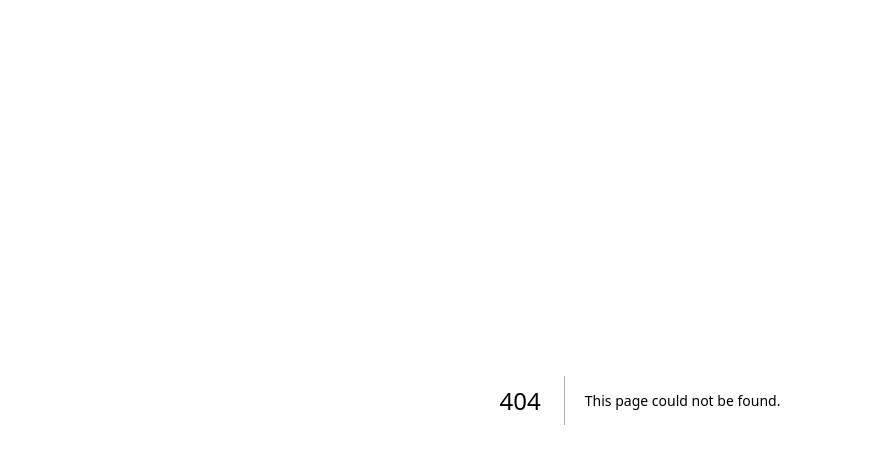
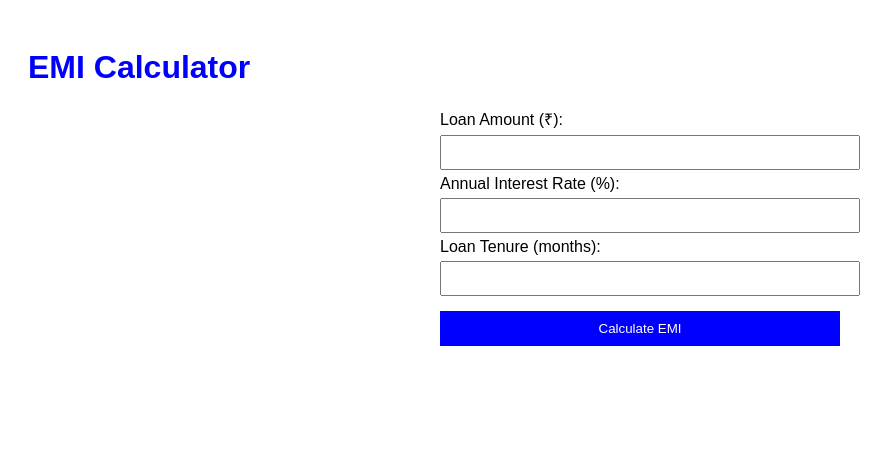
Before and after one commit to rohan9424/Finwealth, a Next.js app: page /emi-calculator in a window 1280 px wide. Before the commit this address had no page. Shown: the top 464 px of the page, without its empty margins (0-893 px from the left). Built offline with nearby package versions, Linux system fonts and the light colour scheme.

Commit message:
Create emi-calculator.js

```diff
--- /dev/null
+++ b/pages/emi-calculator.js
@@ -0,0 +1,84 @@
+import { useState } from "react";
+import Head from "next/head";
+
+export default function EmiCalculator() {
+  const [principal, setPrincipal] = useState("");
+  const [rate, setRate] = useState("");
+  const [months, setMonths] = useState("");
+  const [emi, setEmi] = useState(null);
+
+  const calculateEmi = () => {
+    const p = parseFloat(principal);
+    const r = parseFloat(rate) / 12 / 100;
+    const n = parseInt(months);
+
+    if (!p || !r || !n) {
+      alert("Please enter all values correctly!");
+      return;
+    }
+
+    const emiValue = (p * r * Math.pow(1 + r, n)) / (Math.pow(1 + r, n) - 1);
+    setEmi(emiValue.toFixed(2));
+  };
+
+  return (
+    <div style={{ fontFamily: "Arial, sans-serif", padding: "20px" }}>
+      <Head>
+        <title>EMI Calculator - Finwealth</title>
+        <meta
+          name="description"
+          content="Calculate your monthly EMI easily with Finwealth's EMI Calculator."
+        />
+      </Head>
+
+      <h1 style={{ color: "blue" }}>EMI Calculator</h1>
+
+      <div style={{ maxWidth: "400px", margin: "auto" }}>
+        <label>Loan Amount (₹):</label>
+        <input
+          type="number"
+          value={principal}
+          onChange={(e) => setPrincipal(e.target.value)}
+          style={{ width: "100%", padding: "8px", margin: "5px 0" }}
+        />
+
+        <label>Annual Interest Rate (%):</label>
+        <input
+          type="number"
+          value={rate}
+          onChange={(e) => setRate(e.target.value)}
+          style={{ width: "100%", padding: "8px", margin: "5px 0" }}
+        />
+
+        <label>Loan Tenure (months):</label>
+        <input
+          type="number"
+          value={months}
+          onChange={(e) => setMonths(e.target.value)}
+          style={{ width: "100%", padding: "8px", margin: "5px 0" }}
+        />
+
+        <button
+          onClick={calculateEmi}
+          style={{
+            width: "100%",
+            padding: "10px",
+            background: "blue",
+            color: "white",
+            border: "none",
+            marginTop: "10px",
+            cursor: "pointer",
+          }}
+        >
+          Calculate EMI
+        </button>
+
+        {emi && (
+          <h2 style={{ marginTop: "20px", color: "green" }}>
+            Your EMI: ₹{emi}
+          </h2>
+        )}
+      </div>
+    </div>
+  );
+}
```
